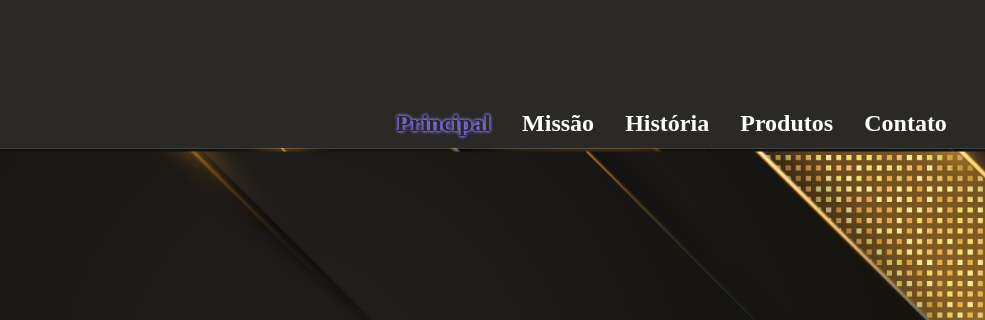
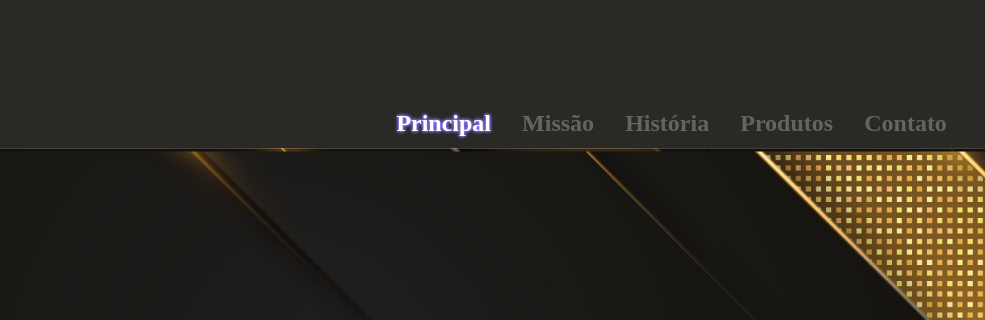
Before and after one commit to MscCaetano/Moonlight_site, a plain HTML site: page index.html in a window 1280 px wide. Shown: the part 84-404 px from the top of the page, 295-1280 px from the left. Drawn offline with Linux system fonts and the light colour scheme; a script that the page names is missing.

Commit message:
formatação

```diff
--- a/style.css
+++ b/style.css
@@ -47,17 +47,18 @@ body{
 .menu__link{
     transition: 0.5s;
     text-decoration: none;
-    color: rgb(255, 255, 255);
+    color: rgb(100, 100, 100);
     font-weight: bold;
 }
 .menu__link:hover {
         text-decoration: none;
         color: rgb(255, 0, 0);
         font-weight: bold;
+        text-shadow: 0 0 0.15em rgb(255, 119, 119), 0 0 0.15em rgb(255, 17, 0), 0 0 0.15em rgb(34, 0, 255);
 }
 .menu__linkativo {
     text-shadow: 0 0 0.15em #87F, 0 0 0.15em #87F, 0 0 0.15em #87F;
-    color:rgb(43, 41, 37);
+    color:rgb(255, 255, 255);
     text-decoration: none;
     font-weight:bold;
 }
```
